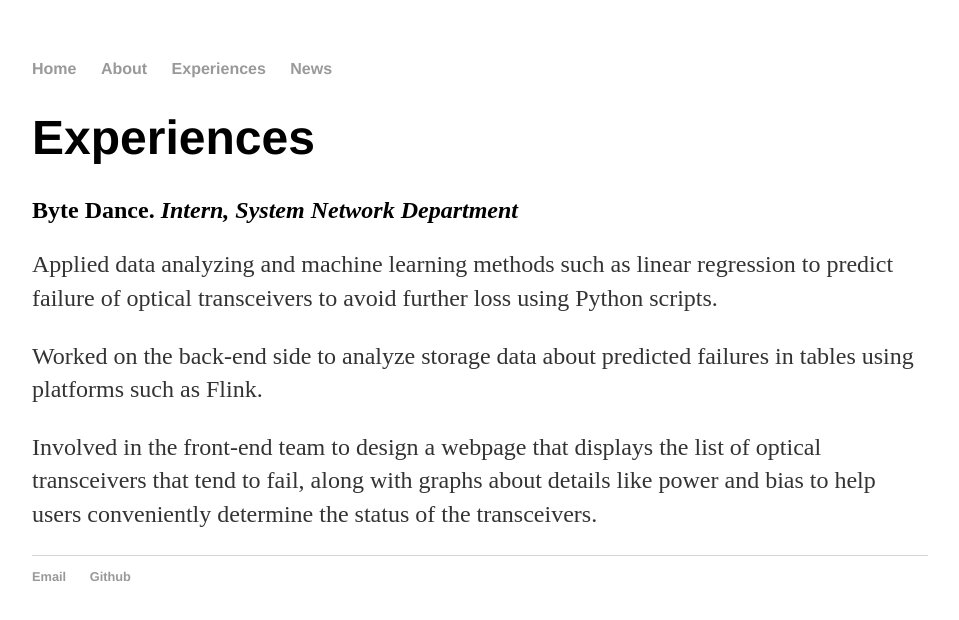
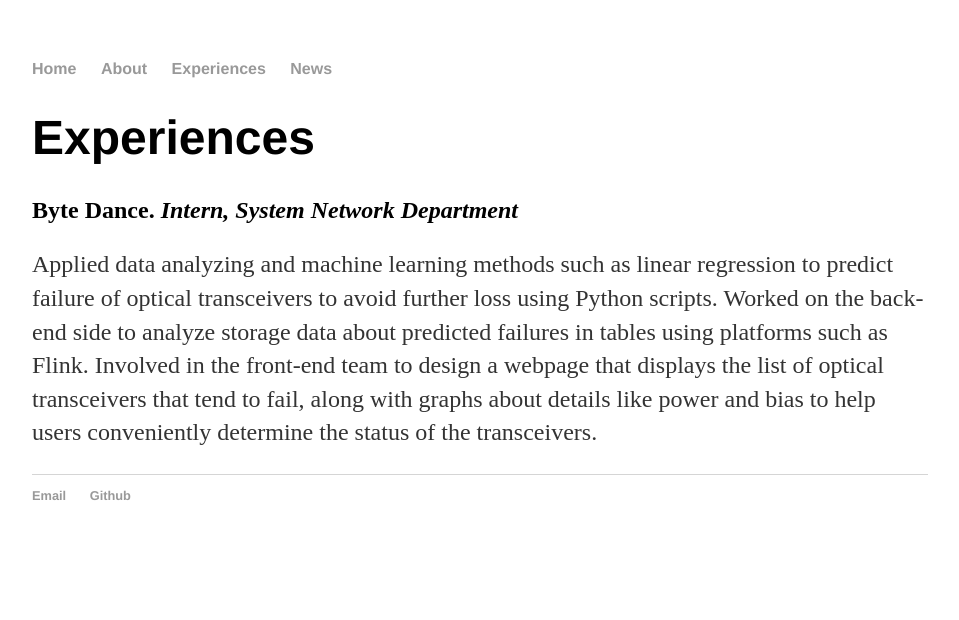
Before and after one commit to JoyceHuangEC/JoyceHuangEC.github.io, a Jekyll site: the page built from experience/index.html, in a window 1280 px wide. Shown: the top 620 px of the page, without its empty margins (160-1119 px from the left). Built offline with Jekyll 4.4.1, drawn with Linux system fonts in a browser that asks for light colours.

```diff
--- a/experience/index.html
+++ b/experience/index.html
@@ -6,8 +6,8 @@ title: Experiences
 <div class="blurb">
   <h2>Byte Dance. <em>Intern, System Network Department</em></h2>
 	<p>Applied data analyzing and machine learning methods such as linear regression to predict failure of optical transceivers
-    to avoid further loss using Python scripts.</p>
-  <p>Worked on the back-end side to analyze storage data about predicted failures in tables using platforms such as Flink.</p>
-  <p>Involved in the front-end team to design a webpage that displays the list of optical transceivers that tend to fail,
-    along with graphs about details like power and bias to help users conveniently determine the status of the transceivers.</p>
+		to avoid further loss using Python scripts.
+		Worked on the back-end side to analyze storage data about predicted failures in tables using platforms such as Flink.
+		Involved in the front-end team to design a webpage that displays the list of optical transceivers that tend to fail,
+		along with graphs about details like power and bias to help users conveniently determine the status of the transceivers.</p>
 </div><!-- /.blurb -->
```
